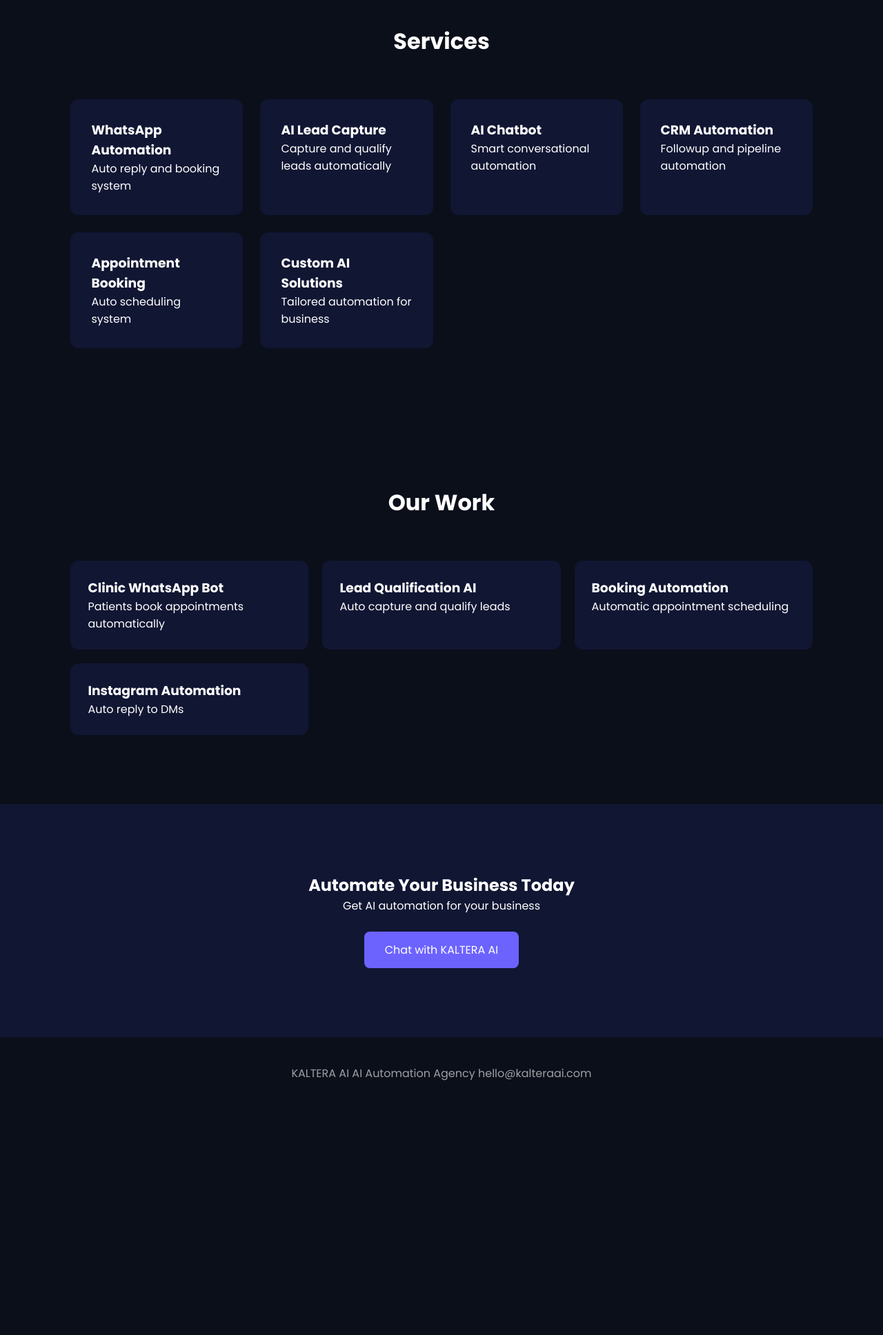
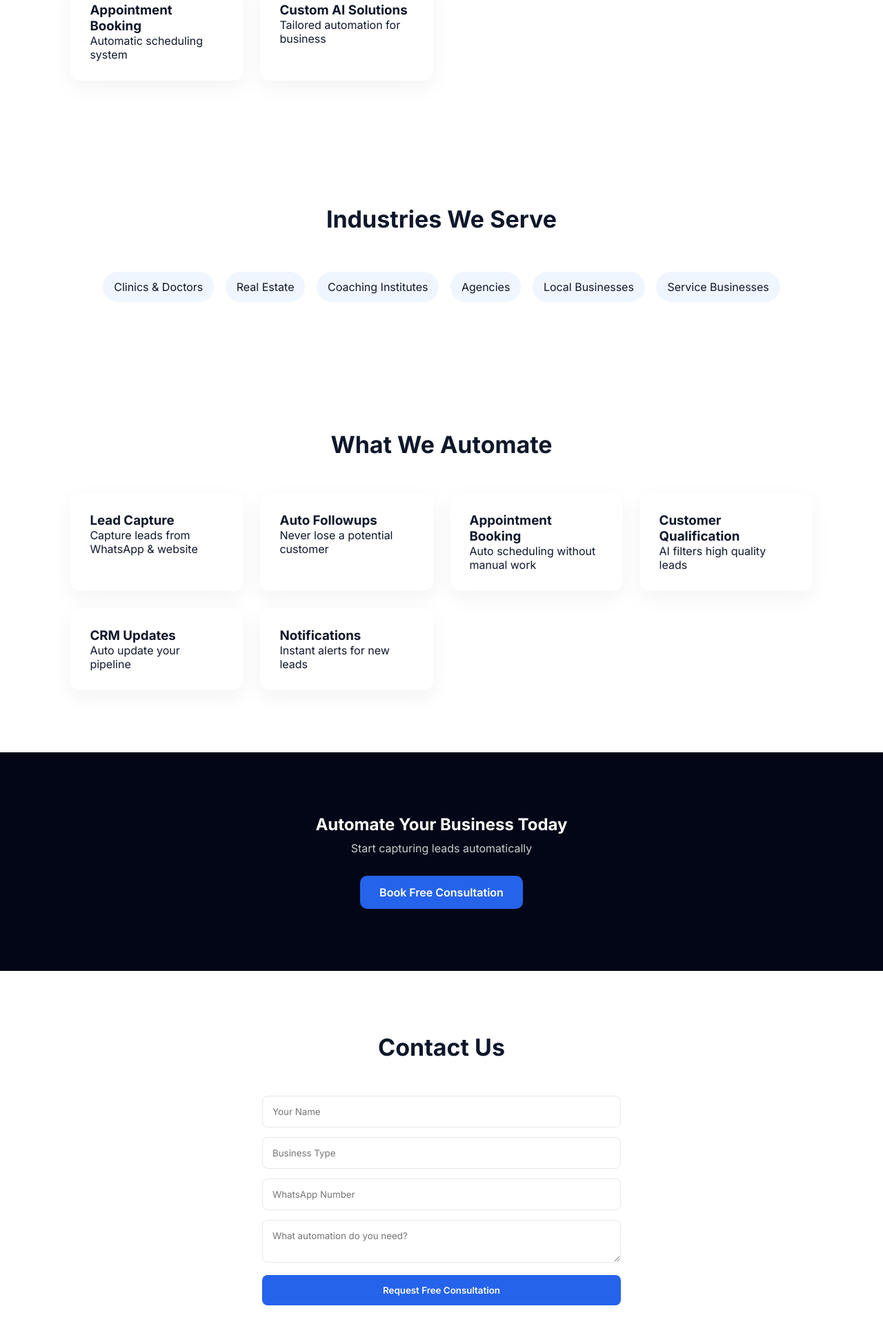
Before and after one commit to kalteraai/kalteraai-website, a plain HTML site: page index.html in a window 1280 px wide. Shown: the part 864-2800 px from the top of the page at 69% size. Before the commit the page ends 2473 px from the top, so only its background shows below. Drawn offline with Linux system fonts and the light colour scheme.

Commit message:
Update index.html

```diff
--- a/index.html
+++ b/index.html
@@ -3,201 +3,169 @@
 <head>
 <meta charset="UTF-8">
 <meta name="viewport" content="width=device-width, initial-scale=1.0">
-<title>KALTERA AI | AI Automation Agency</title>
 
-<link href="https://fonts.googleapis.com/css2?family=Poppins:wght@300;400;500;600;700&display=swap" rel="stylesheet">
+<title>KALTERA AI — AI Software & Digital Solutions</title>
+
+<link href="https://fonts.googleapis.com/css2?family=Inter:wght@300;400;500;600;700&display=swap" rel="stylesheet">
 
 <style>
+*{margin:0;padding:0;box-sizing:border-box;font-family:Inter,sans-serif}
+body{background:#ffffff;color:#0f172a}
 
-*{
-margin:0;
-padding:0;
-box-sizing:border-box;
-font-family:Poppins,sans-serif;
+/* NAV */
+nav{
+position:fixed;
+top:0;
+width:100%;
+background:white;
+padding:18px 8%;
+display:flex;
+justify-content:space-between;
+align-items:center;
+box-shadow:0 4px 20px rgba(0,0,0,.05);
+z-index:999;
+}
+.logo{font-weight:700;font-size:20px}
+.logo span{color:#2563eb}
+nav a{margin-left:28px;text-decoration:none;color:#111827;font-weight:500}
+
+/* HERO */
+.hero{
+padding:140px 8% 120px;
+background:linear-gradient(135deg,#020617,#0f172a);
+color:white;
+text-align:center;
+}
+.hero h1{
+font-size:48px;
+max-width:850px;
+margin:auto;
+line-height:1.2;
+}
+.hero p{
+margin-top:18px;
+opacity:.8;
+}
+.cta{
+margin-top:30px;
+display:inline-block;
+background:#2563eb;
+padding:14px 28px;
+border-radius:10px;
+color:white;
+text-decoration:none;
+font-weight:600;
 }
 
-body{
-background:#0B0F1A;
-color:white;
-}
+/* SECTIONS */
+.section{padding:90px 8%}
+.title{text-align:center;font-size:34px;margin-bottom:50px}
 
-/* NAVBAR */
-
-nav{
-display:flex;
-justify-content:space-between;
-padding:20px 8%;
-position:fixed;
-width:100%;
-background:rgba(0,0,0,.5);
-backdrop-filter:blur(10px);
-z-index:1000;
-}
-
-.logo{
-font-weight:600;
-font-size:20px;
-}
-
-nav ul{
-display:flex;
-gap:30px;
-list-style:none;
-}
-
-nav a{
-color:white;
-text-decoration:none;
-opacity:.8;
-}
-
-/* HERO */
-
-.hero{
-height:100vh;
-display:flex;
-align-items:center;
-justify-content:center;
-text-align:center;
-background:linear-gradient(180deg,#0B0F1A,#111633);
-}
-
-.hero h1{
-font-size:48px;
-margin-bottom:20px;
-}
-
-.hero p{
-opacity:.7;
-}
-
-.btn{
-display:inline-block;
-margin-top:25px;
-padding:14px 30px;
-background:#6C63FF;
-border-radius:8px;
-color:white;
-text-decoration:none;
-}
-
-/* SECTION */
-
-.section{
-padding:100px 8%;
-}
-
-.title{
-text-align:center;
-font-size:32px;
-margin-bottom:60px;
-}
-
+/* GRID */
 .grid{
 display:grid;
 grid-template-columns:repeat(auto-fit,minmax(250px,1fr));
 gap:25px;
 }
 
+/* CARD */
 .card{
-background:#111633;
-padding:30px;
-border-radius:12px;
+background:white;
+padding:28px;
+border-radius:14px;
+box-shadow:0 10px 30px rgba(0,0,0,.05);
 transition:.3s;
 }
-
 .card:hover{
 transform:translateY(-5px);
 }
 
-/* WORK */
-
-.work{
-display:grid;
-grid-template-columns:repeat(auto-fit,minmax(280px,1fr));
-gap:20px;
+/* INDUSTRIES */
+.badge{
+background:#eff6ff;
+padding:12px 16px;
+border-radius:30px;
+display:inline-block;
+margin:6px;
 }
 
-.work-card{
-background:#111633;
-padding:25px;
-border-radius:12px;
+/* DARK CTA */
+.dark{
+background:#020617;
+color:white;
+text-align:center;
+padding:90px 20px;
 }
 
-/* CTA */
-
-.cta{
-text-align:center;
-padding:100px 20px;
-background:#111633;
+/* FORM */
+form{max-width:520px;margin:auto}
+input,textarea{
+width:100%;
+padding:14px;
+margin-bottom:14px;
+border-radius:8px;
+border:1px solid #e5e7eb;
+}
+button{
+background:#2563eb;
+color:white;
+border:none;
+padding:14px;
+border-radius:8px;
+width:100%;
+font-weight:600;
 }
 
 /* FOOTER */
-
 footer{
+background:#020617;
+color:white;
+padding:50px 8%;
 text-align:center;
-padding:40px;
-opacity:.6;
 }
 
 /* WHATSAPP */
-
 .whatsapp{
 position:fixed;
 bottom:20px;
 right:20px;
 background:#25D366;
-padding:15px;
+color:white;
+padding:15px 17px;
 border-radius:50%;
 font-size:20px;
+text-decoration:none;
+box-shadow:0 10px 20px rgba(0,0,0,.2);
 }
-
 </style>
 
 </head>
-
 <body>
 
 <nav>
-
-<div class="logo">KALTERA AI</div>
-
-<ul>
-<li><a href="#services">Services</a></li>
-<li><a href="#work">Work</a></li>
-<li><a href="#contact">Contact</a></li>
-</ul>
-
+<div class="logo">KALTERA <span>AI</span></div>
+<div>
+<a href="#services">Services</a>
+<a href="#industries">Industries</a>
+<a href="#work">Work</a>
+<a href="#contact">Contact</a>
+</div>
 </nav>
 
 <section class="hero">
-
-<div>
-
-<h1>AI Automation for Modern Businesses</h1>
-
-<p>Lead Capture • WhatsApp Automation • AI Agents • CRM Systems</p>
-
-<a class="btn" href="https://wa.me/919836555863">Free Consultation</a>
-
-</div>
-
+<h1>AI Automation That Captures Leads & Books Customers Automatically</h1>
+<p>AI • Software • Digital Solutions</p>
+<a class="cta" href="#contact">Free Consultation</a>
 </section>
 
-<section class="section" id="services">
-
+<section id="services" class="section">
 <h2 class="title">Services</h2>
 
 <div class="grid">
 
 <div class="card">
 <h3>WhatsApp Automation</h3>
-<p>Auto reply and booking system</p>
-</div>
-
-<div class="card">
-<h3>AI Lead Capture</h3>
-<p>Capture and qualify leads automatically</p>
+<p>Auto replies, lead capture & booking system</p>
 </div>
 
 <div class="card">
@@ -206,13 +174,18 @@ font-size:20px;
 </div>
 
 <div class="card">
+<h3>Lead Capture AI</h3>
+<p>Automatically capture & qualify leads</p>
+</div>
+
+<div class="card">
 <h3>CRM Automation</h3>
-<p>Followup and pipeline automation</p>
+<p>Pipeline and followup automation</p>
 </div>
 
 <div class="card">
 <h3>Appointment Booking</h3>
-<p>Auto scheduling system</p>
+<p>Automatic scheduling system</p>
 </div>
 
 <div class="card">
@@ -221,55 +194,86 @@ font-size:20px;
 </div>
 
 </div>
-
 </section>
 
-<section class="section" id="work">
+<section id="industries" class="section">
+<h2 class="title">Industries We Serve</h2>
 
-<h2 class="title">Our Work</h2>
+<div style="text-align:center">
 
-<div class="work">
-
-<div class="work-card">
-<h3>Clinic WhatsApp Bot</h3>
-<p>Patients book appointments automatically</p>
-</div>
-
-<div class="work-card">
-<h3>Lead Qualification AI</h3>
-<p>Auto capture and qualify leads</p>
-</div>
-
-<div class="work-card">
-<h3>Booking Automation</h3>
-<p>Automatic appointment scheduling</p>
-</div>
-
-<div class="work-card">
-<h3>Instagram Automation</h3>
-<p>Auto reply to DMs</p>
-</div>
+<span class="badge">Clinics & Doctors</span>
+<span class="badge">Real Estate</span>
+<span class="badge">Coaching Institutes</span>
+<span class="badge">Agencies</span>
+<span class="badge">Local Businesses</span>
+<span class="badge">Service Businesses</span>
 
 </div>
 
 </section>
 
-<section class="cta" id="contact">
+<section id="work" class="section">
+<h2 class="title">What We Automate</h2>
 
+<div class="grid">
+
+<div class="card">
+<h3>Lead Capture</h3>
+<p>Capture leads from WhatsApp & website</p>
+</div>
+
+<div class="card">
+<h3>Auto Followups</h3>
+<p>Never lose a potential customer</p>
+</div>
+
+<div class="card">
+<h3>Appointment Booking</h3>
+<p>Auto scheduling without manual work</p>
+</div>
+
+<div class="card">
+<h3>Customer Qualification</h3>
+<p>AI filters high quality leads</p>
+</div>
+
+<div class="card">
+<h3>CRM Updates</h3>
+<p>Auto update your pipeline</p>
+</div>
+
+<div class="card">
+<h3>Notifications</h3>
+<p>Instant alerts for new leads</p>
+</div>
+
+</div>
+</section>
+
+<section class="dark">
 <h2>Automate Your Business Today</h2>
+<p style="margin-top:10px;opacity:.8">Start capturing leads automatically</p>
+<a class="cta" href="#contact">Book Free Consultation</a>
+</section>
 
-<p>Get AI automation for your business</p>
+<section id="contact" class="section">
+<h2 class="title">Contact Us</h2>
 
-<a class="btn" href="https://wa.me/919836555863">Chat with KALTERA AI</a>
+<form>
+<input placeholder="Your Name">
+<input placeholder="Business Type">
+<input placeholder="WhatsApp Number">
+<textarea placeholder="What automation do you need?"></textarea>
+<button>Request Free Consultation</button>
+</form>
 
 </section>
 
 <footer>
-
-KALTERA AI
-AI Automation Agency
-hello@kalteraai.com
-
+<h3>KALTERA AI</h3>
+<p style="margin-top:10px">AI • Software • Digital Solutions</p>
+<p style="margin-top:20px">hello@kalteraai.com</p>
+<p>www.kalteraai.com</p>
 </footer>
 
 <a class="whatsapp" href="https://wa.me/919836555863">💬</a>
```
